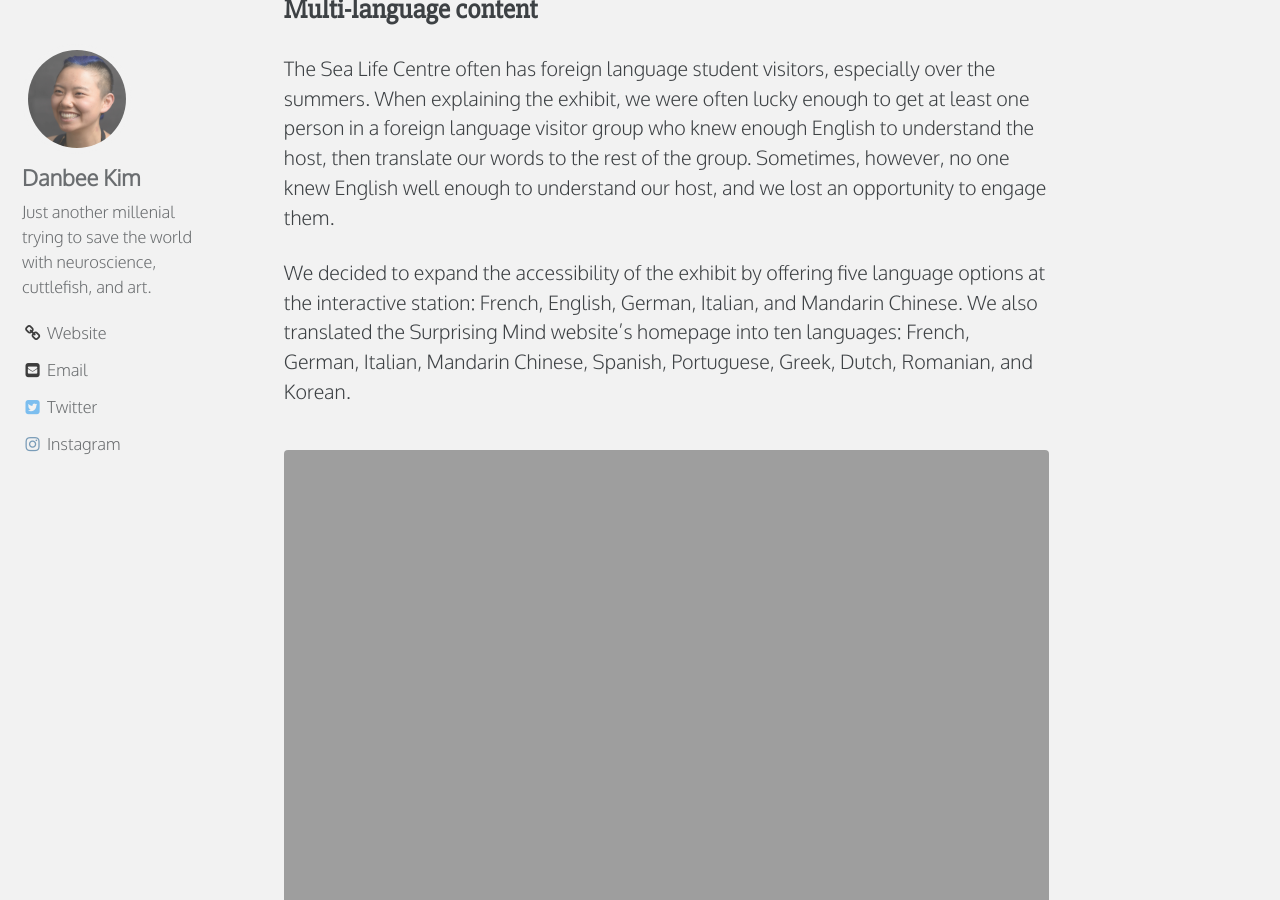
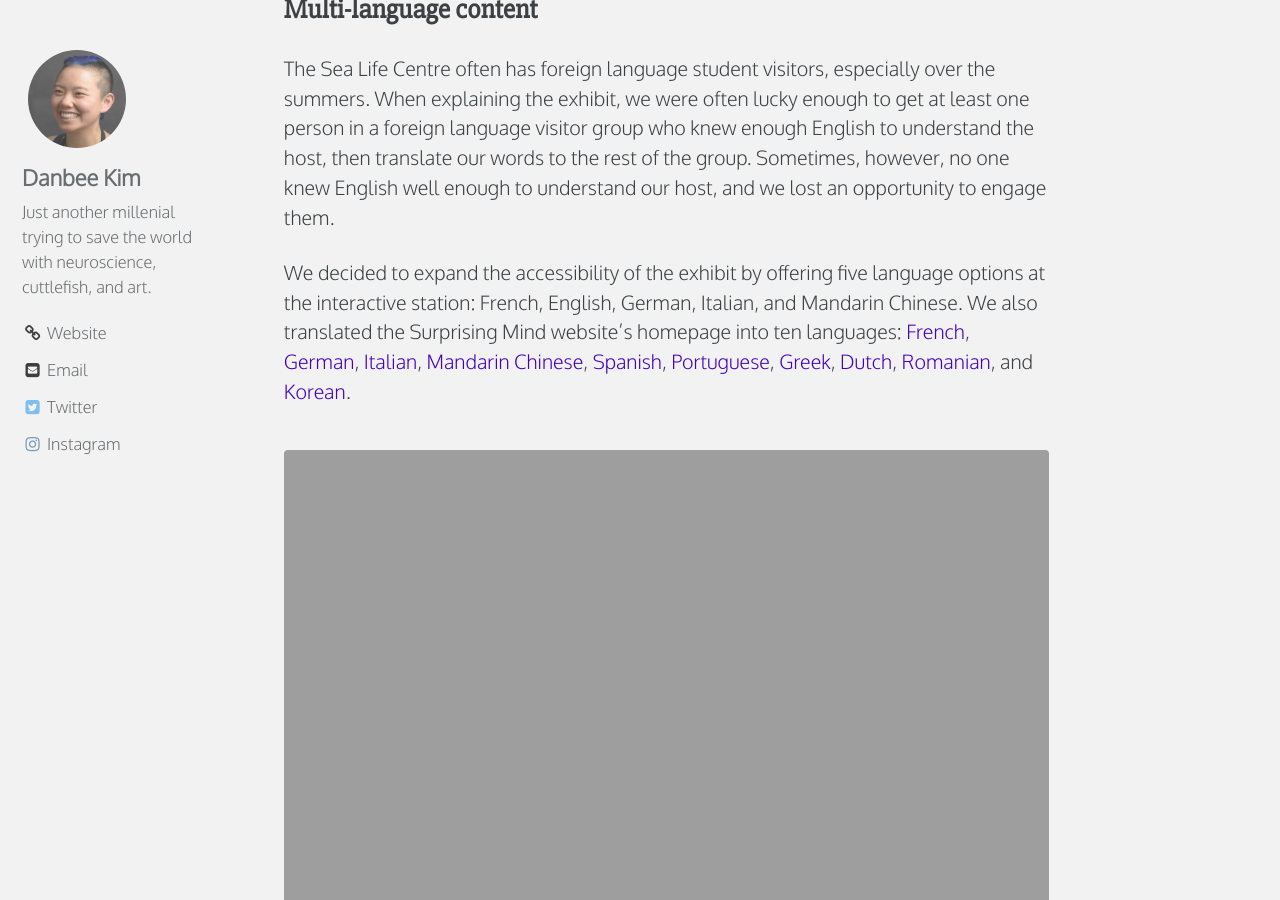
Before and after one commit to everymind/SurprisingMinds, a Jekyll site: the page built from _posts/2017-10-10-Surprising-Minds-2.md, in a window 1280 px wide and 900 px high, scrolled down 7102 px. Built offline with Jekyll 4.4.1, drawn with Linux system fonts in a browser that asks for light colours; comment, search, counter and statistics services are not loaded; part of the change alters nothing that is shown.

```diff
--- a/_posts/2017-10-10-Surprising-Minds-2.md
+++ b/_posts/2017-10-10-Surprising-Minds-2.md
@@ -47,6 +47,6 @@ We also made some changes to the calibration sequence in order to make it easier
 
 The Sea Life Centre often has foreign language student visitors, especially over the summers. When explaining the exhibit, we were often lucky enough to get at least one person in a foreign language visitor group who knew enough English to understand the host, then translate our words to the rest of the group. Sometimes, however, no one knew English well enough to understand our host, and we lost an opportunity to engage them.
 
-We decided to expand the accessibility of the exhibit by offering five language options at the interactive station: French, English, German, Italian, and Mandarin Chinese. We also translated the Surprising Mind website's homepage into ten languages: French, German, Italian, Mandarin Chinese, Spanish, Portuguese, Greek, Dutch, Romanian, and Korean.
+We decided to expand the accessibility of the exhibit by offering five language options at the interactive station: French, English, German, Italian, and Mandarin Chinese. We also translated the Surprising Mind website's homepage into ten languages: [French](http://www.everymind.online/SurprisingMinds/fr/), [German](http://www.everymind.online/SurprisingMinds/de/), [Italian](http://www.everymind.online/SurprisingMinds/it/), [Mandarin Chinese](http://www.everymind.online/SurprisingMinds/ch/), [Spanish](http://www.everymind.online/SurprisingMinds/es/), [Portuguese](http://www.everymind.online/SurprisingMinds/pt/), [Greek](http://www.everymind.online/SurprisingMinds/el/), [Dutch](http://www.everymind.online/SurprisingMinds/nd/), [Romanian](http://www.everymind.online/SurprisingMinds/ro/), and [Korean](http://www.everymind.online/SurprisingMinds/kr/).
 
 {% include figure image_path="/assets/images/20171013_133232.jpg" alt="Front view of interactive station" caption="A front view of the updated interactive station, with new viewing mask and multi-language options." %}
```
